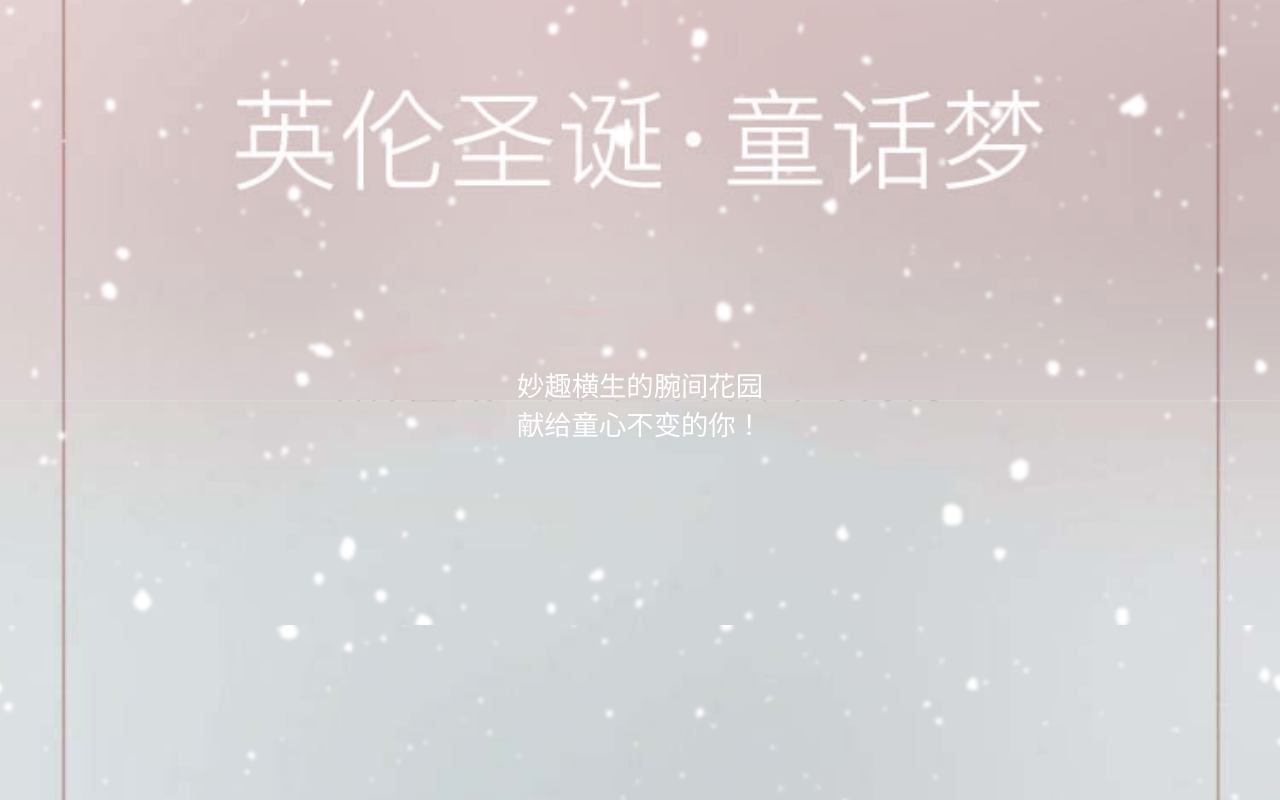
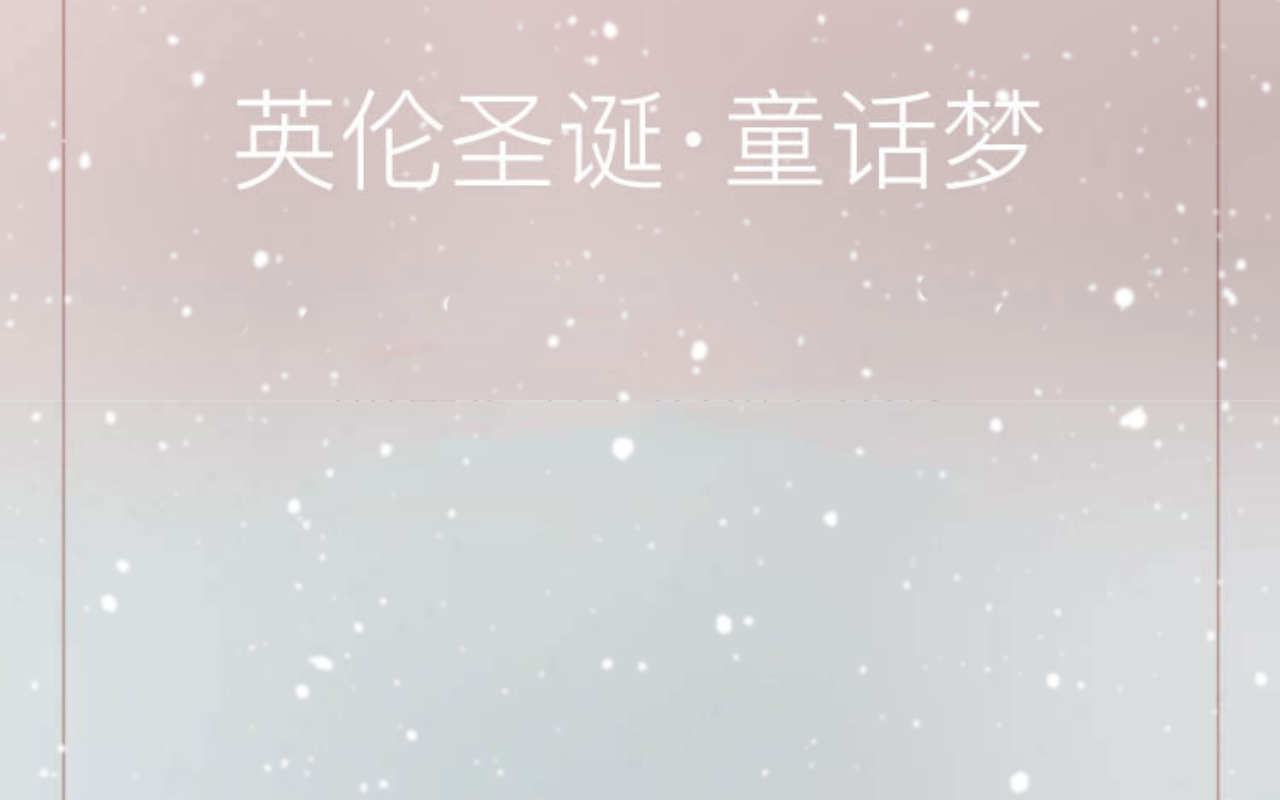
Before and after one commit to varjay/avatar-crop, a Vue app: page / in a window 1280 px wide. Built offline with nearby package versions, Linux system fonts and the light colour scheme.

Commit message:
更新恢复

```diff
--- a/src/components/loading.vue
+++ b/src/components/loading.vue
@@ -6,15 +6,11 @@
       </div>
       <div v-if="bgShow" class="bg">
         <div class="bg1-container">
-          <div class="bg1">
-            <em>妙趣横生的腕间花园</em>
-          </div>
+          <div class="bg1"></div>
         </div>
         <div class="bg1-container bg2">
           <div class="bg1">
             <div class="midd">
-              <em>献给童心不变的你！</em>
-            </div>
               <div class="loadline">
                 <!-- 进渡条 -->
                 <div class="loading" v-if="!showBtn">
@@ -26,6 +22,7 @@
                 <div class="button" @click="inPage" v-else>
                   <em>定制你的OB圣诞贺卡</em><br><br>
                   <span>&lt; START &gt;</span>
+                </div>
               </div>
             </div>
           </div>
@@ -196,10 +193,10 @@ export default {
 </script>
 <style lang="less" scoped>
 .choose {
-  position: absolute;
-  background-size: contain !important;
   height: calc(100vw * 1.77);
   width: 100%;
+  position: absolute;
+  background-size: 100% !important;
 }
 .loadPage {
   position: fixed;
@@ -227,26 +224,14 @@ export default {
     height: 100%;
     overflow: hidden;
     background-size: 100vw !important;
-    display: flex;
-    justify-content: center;
-    align-items: flex-end;
-    // transform: scale(1.01);
-    em {
-      color: white;
-    }
   }
   .bg1 {
-    background: url('/img/pr1/bg1.jpg');
+    background: url("/img/pr1/bg1.jpg");
   }
   .bg2 {
     transform: rotateX(180deg);
     .bg1 {
-      background: url('/img/pr1/bg2.jpg');
-      // transform: scale(1.01);
-      em {
-        padding-top: 1.5vh;
-        display: block;
-      }
+      background: url("/img/pr1/bg2.jpg");
     }
     .midd {
       transform: rotateX(180deg);
@@ -256,7 +241,7 @@ export default {
 .bee {
   width: 8vw;
   height: 16vw;
-  background: url('/img/pr1/bee.png') no-repeat;
+  background: url("/img/pr1/bee.png") no-repeat;
   background-size: contain;
   position: absolute;
   transform: translateX(100vw);
@@ -264,7 +249,7 @@ export default {
 .fly {
   .bee {
     transition: 0.9s cubic-bezier(1, 1, 0, 0);
-    transform: translateX(-8vw);
+    transform: translateX(-5vw);
   }
   .bg1 {
     animation: pr1bg1 3s cubic-bezier(1, 1, 0, 0);
@@ -315,8 +300,7 @@ export default {
   position: absolute;
   width: 100vw;
   z-index: 10;
-  top: 10vh;
-  transform: rotateX(180deg);
+  bottom: 10vh;
   .loading {
     position: relative;
     // overflow: hidden;
```
Lines whose indentation alone changed are shown as unchanged.
